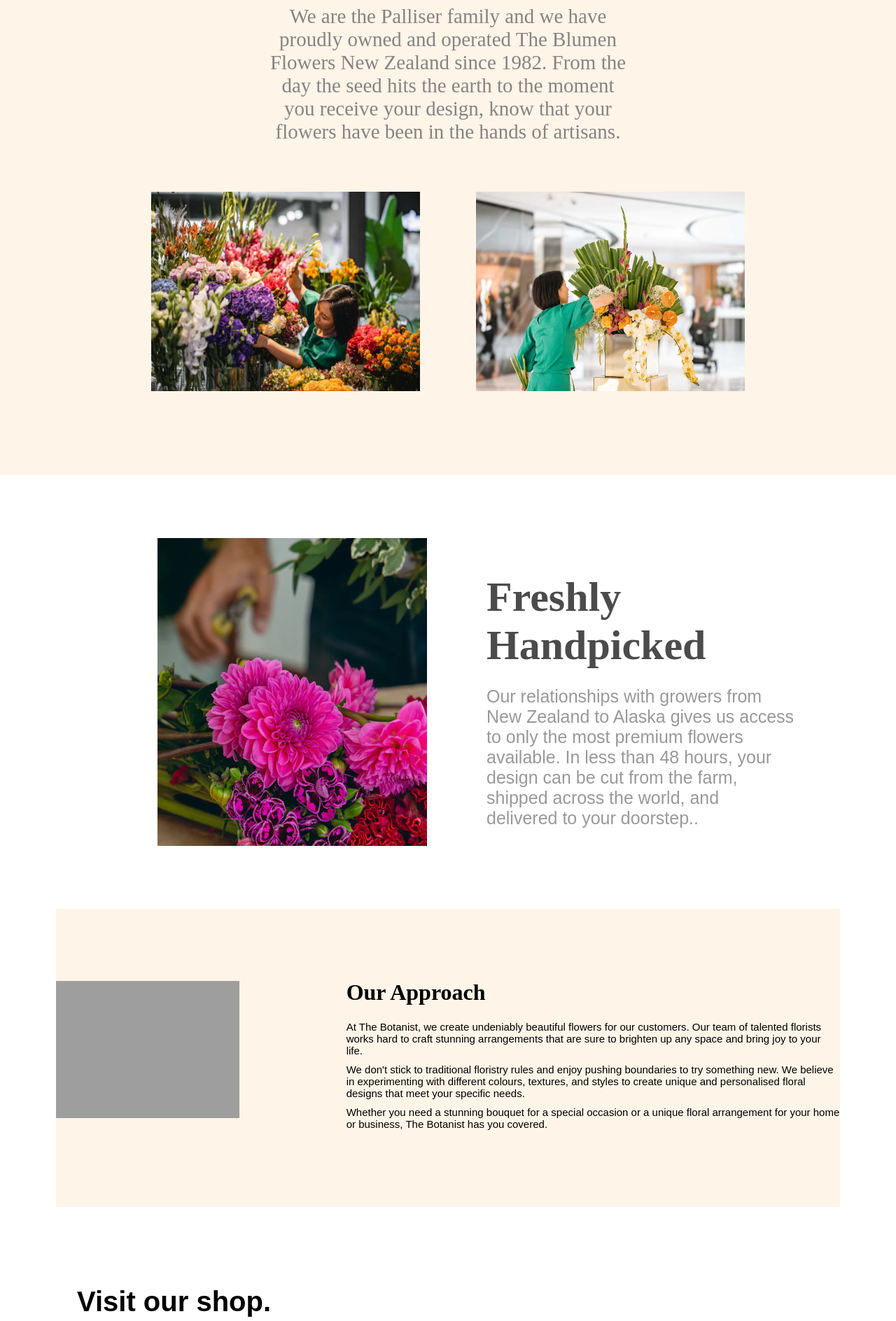
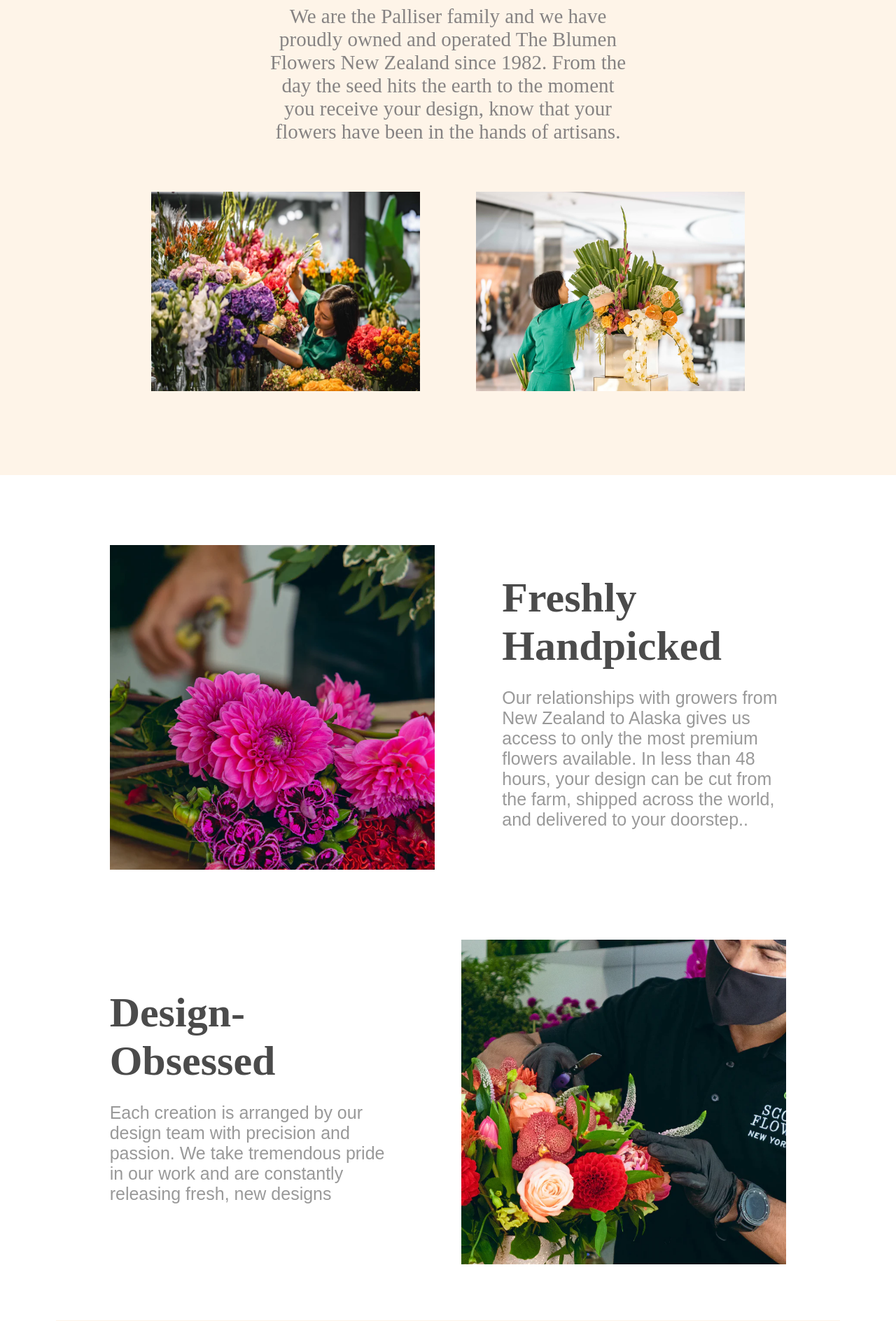
Before and after one commit to RinesaGerxhaliu/FlowerShop, a PHP site: page /AboutUs.html in a window 1280 px wide. Shown: the part 360-2248 px from the top of the page at 70% size. Run offline with PHP 8.4, Linux system fonts and the light colour scheme; grey boxes are pictures that could not be loaded.

Commit message:
changess about us

```diff
--- a/AboutUs.html
+++ b/AboutUs.html
@@ -43,13 +43,13 @@
             </div>
 
             <div class="imagesInTheStory">
-                <img src="./images/history1.webp" alt="" class="image1">
-                <img src="./images/history2.webp" alt="" class="image2">
+                <img src="./images/history1.webp" alt="" class="history1">
+                <img src="./images/history2.webp" alt="" class="history2">
             </div>
         </div>
 
         <div class="section-about">
-            <img src="./images/lulja1-aboutus.webp" alt="lule-6">
+            <img src="./images/lulja1-aboutus.webp" alt="lulja1">
 
             <div class="site-container">
                 <h2>Freshly Handpicked</h2>
@@ -58,6 +58,18 @@
             </div>
 
         </div>
+
+        <div class="section-about">
+
+            <div class="site-container">
+                <h2>Design-Obsessed</h2>
+                <p>Each creation is arranged by our design team with precision and passion. We take
+                    tremendous pride in our work and are constantly releasing fresh, new designs</p>
+            </div>
+
+            <img src="./images/fotoja2.webp" alt="fotoja2">
+        </div>
+
 
 
 
--- a/assets/AU.css
+++ b/assets/AU.css
@@ -127,19 +127,19 @@ header ul li {
     display: flex;
     justify-content: space-evenly;
     flex-direction: row;
-    margin: 90px;
+    margin: 60px;
 }
 
 .section-about img{
-    width: 35%;
-    margin-left: 80px;
+    width: 40%;
+    /* margin-left: 10px; */
+    margin-top: 40px;
 }
 
 .site-container{
-    width: 40%;
+    width: 35%;
     display: flex;
     justify-content: center;
-    margin-left: 30px;
     flex-direction: column;
 }
 
```
Also changed, not shown: images/fotoja2.webp (added).
